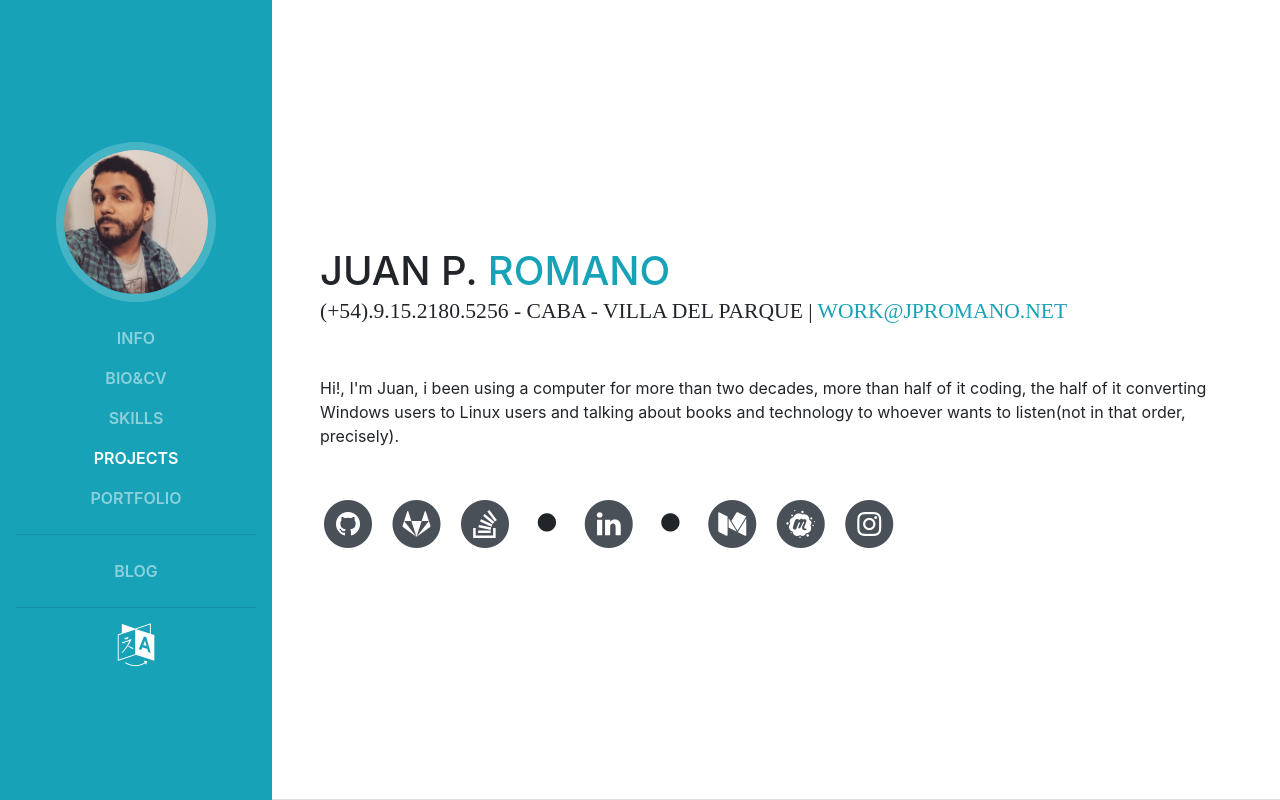
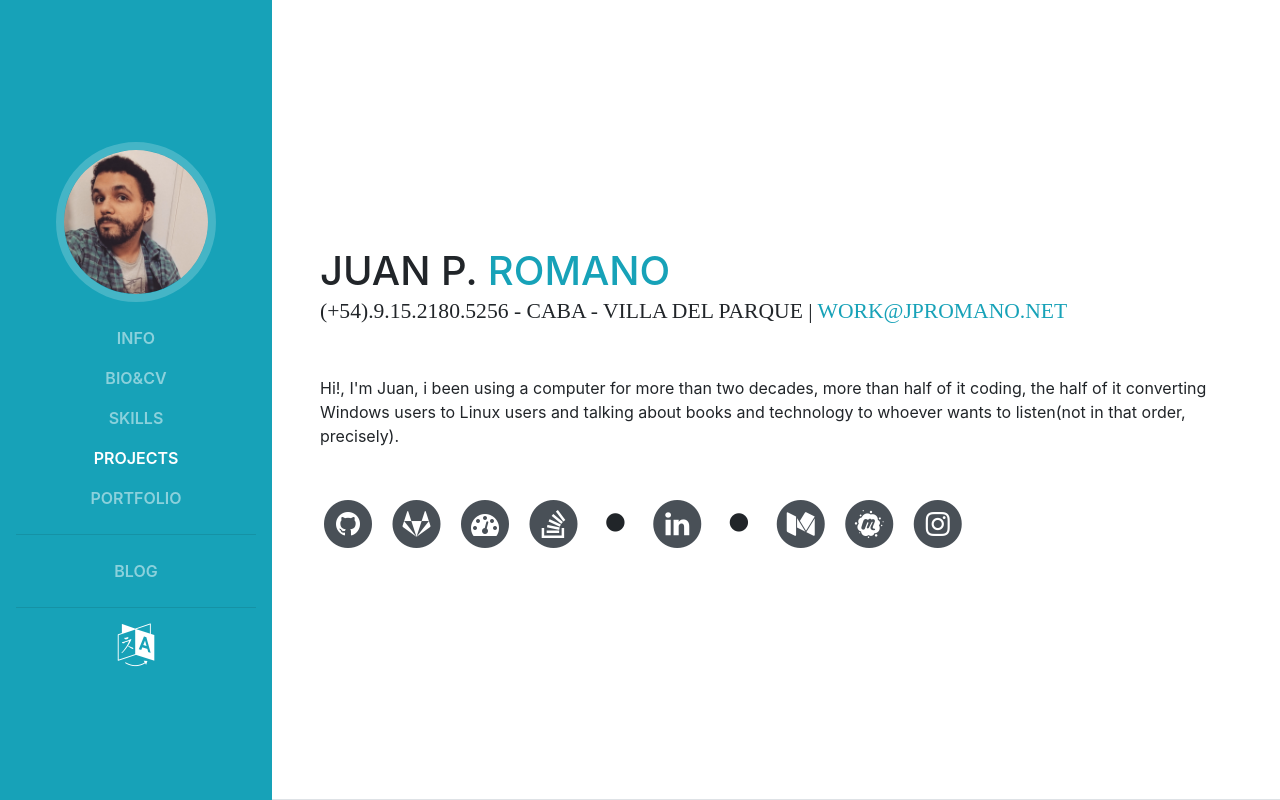
Before and after one commit to jpromanonet/portfolioCV, a website with bundled scripts: page webSite/en/index.html in a window 1280 px wide. Shown: the top 800 px of the page. Built offline with nearby package versions, Linux system fonts and the light colour scheme; a web font is replaced by a local one.

Commit message:
Wakatime icon added

```diff
--- a/webSite/en/index.html
+++ b/webSite/en/index.html
@@ -137,6 +137,14 @@
                 <span class="fa-stack fa-lg">
                   <i class="fa fa-circle fa-stack-2x"></i>
                   <i class="fa fa-gitlab fa-stack-1x fa-inverse"></i>
+                </span>
+              </a>
+            </li>
+            <li class="list-inline-item">
+              <a target="_blank" href="https://wakatime.com/@jpromanonet">
+                <span class="fa-stack fa-lg">
+                  <i class="fa fa-circle fa-stack-2x"></i>
+                  <i class="fa fa-dashboard fa-stack-1x fa-inverse"></i>
                 </span>
               </a>
             </li>
```
Also changed, not shown: webSite/index.html (+8 -0 lines).
